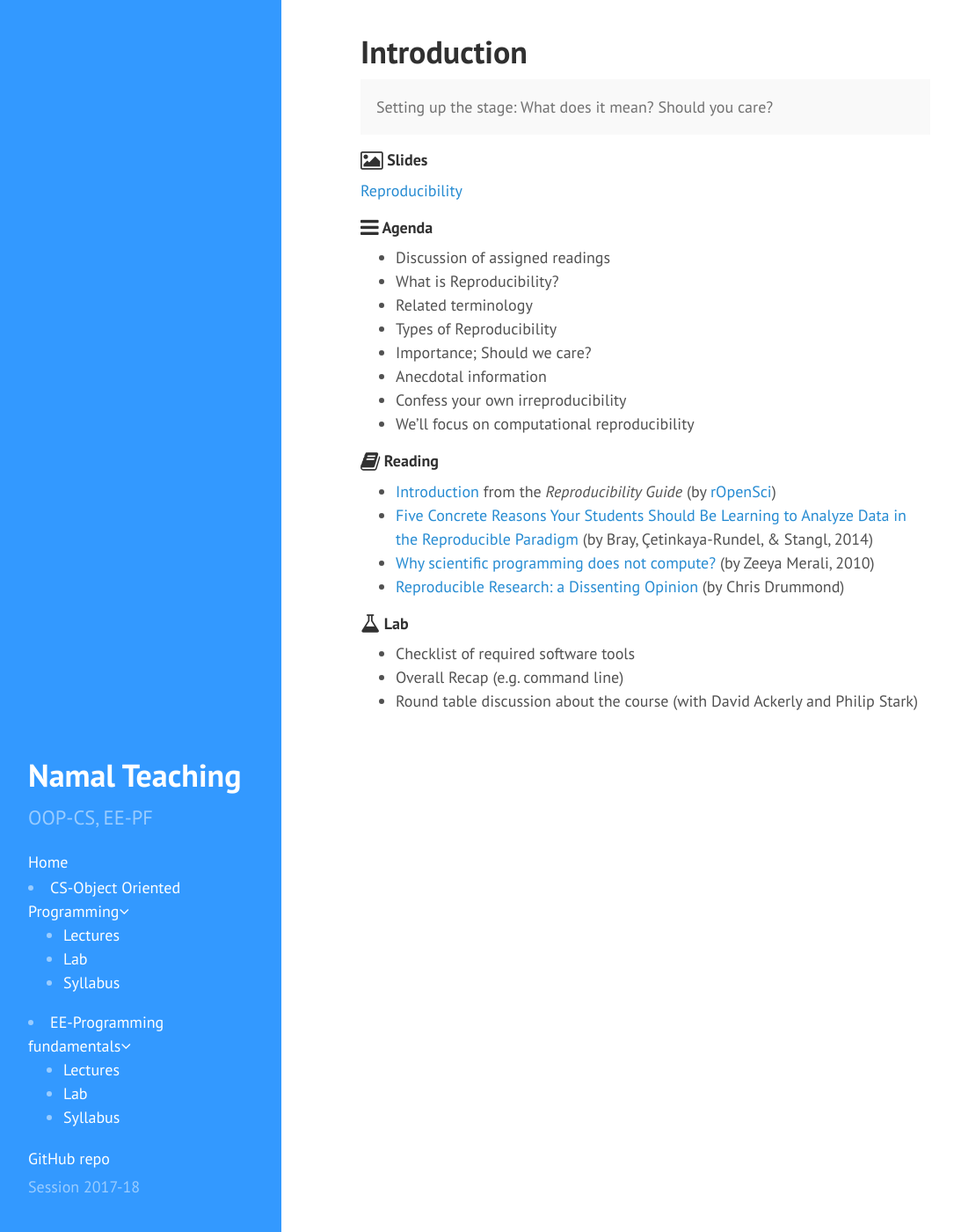
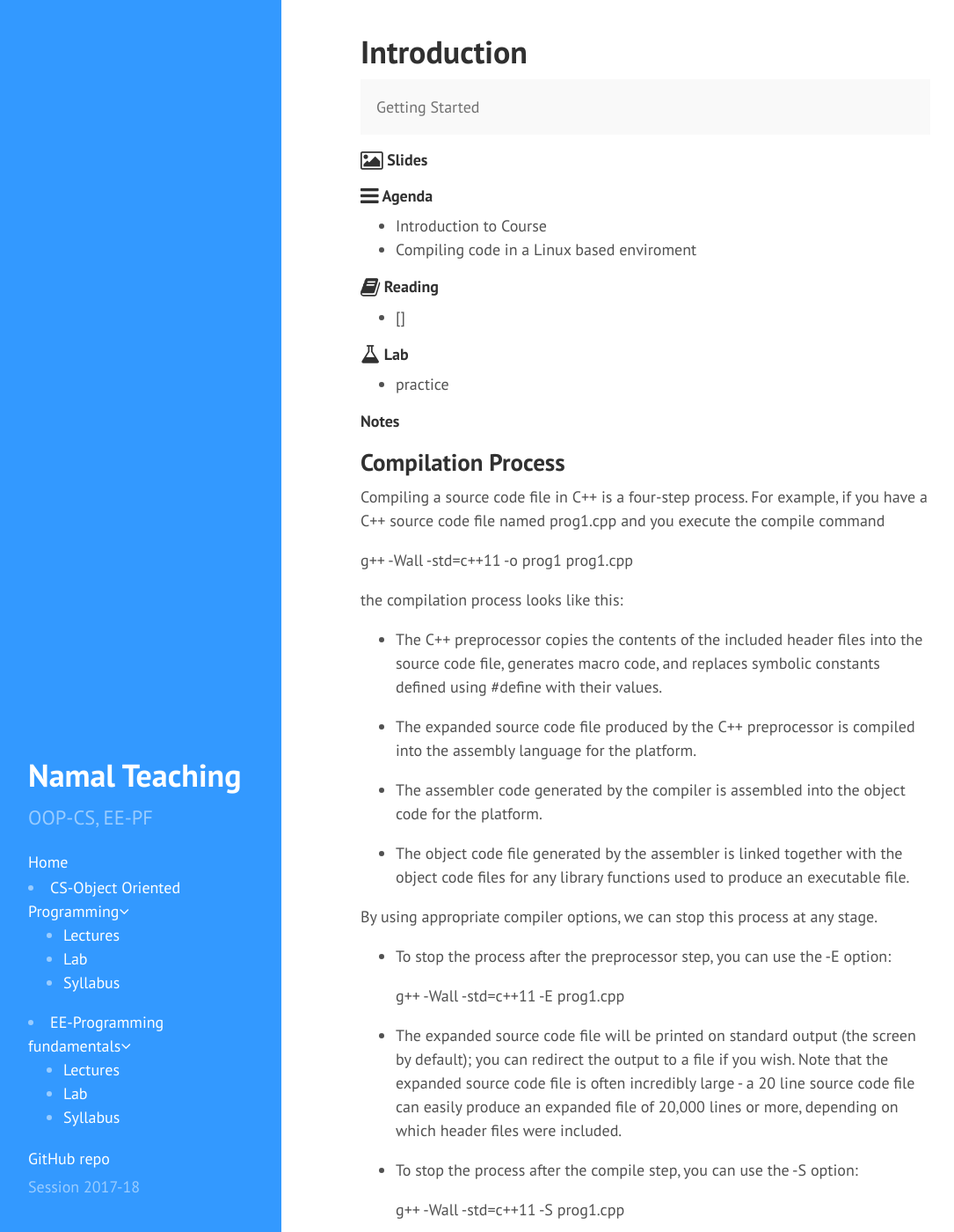
Before and after one commit to gulahmed/gulahmed.github.io, a Jekyll site: the page built from _pages/cs241-OOP/lectures/01-week.md, in a window 1280 px wide and 1400 px high. Shown: the whole window at 88% size, without its empty margins (4-1089 px from the left). Built offline with Jekyll 4.4.1, drawn with Linux system fonts in a browser that asks for light colours; nearby versions of some CDN libraries; some of the changed text lies outside the part shown.

Commit message:
week 1 --basic

```diff
--- a/_pages/cs241-OOP/lectures/01-week.md
+++ b/_pages/cs241-OOP/lectures/01-week.md
@@ -5,7 +5,7 @@ permalink: /lectures/oop-lectures/01-week
 ---
 
 <p class="message">
-  Setting up the stage: What does it mean? Should you care?
+Getting Started
 </p>
 
 
@@ -13,22 +13,13 @@ permalink: /lectures/oop-lectures/01-week
 	<span class="fa fa-picture-o fa-lg main-list-item-icon"></span>
 	Slides
 </h4>
-
-<a href="https://docs.google.com/presentation/d/1MY-XluG_7gTa32m7nDxMl_V0XRUw1_yhohnAXXW2ziE/pub?start=false&loop=false&delayms=3000" target="_blank">Reproducibility</a>
-
 <h4>
 	<span class="fa fa-bars fa-lg main-list-item-icon"></span>
 	Agenda
 </h4>
 
-- Discussion of assigned readings
-- What is Reproducibility?
-- Related terminology
-- Types of Reproducibility
-- Importance; Should we care?
-- Anecdotal information
-- Confess your own irreproducibility
-- We'll focus on computational reproducibility
+- Introduction to Course
+- Compiling code in a Linux based enviroment
 
 
 <h4>
@@ -36,16 +27,51 @@ permalink: /lectures/oop-lectures/01-week
 	Reading
 </h4>
 
-- [Introduction](http://ropensci.github.io/reproducibility-guide/sections/introduction/) from the _Reproducibility Guide_ (by [rOpenSci](https://ropensci.org/about/))
-- [Five Concrete Reasons Your Students Should Be Learning to Analyze Data in the Reproducible Paradigm](http://chance.amstat.org/2014/09/reproducible-paradigm/) (by Bray, Çetinkaya-Rundel, & Stangl, 2014)
-- [Why scientific programming does not compute?](http://www.nature.com/news/2010/101013/pdf/467775a.pdf) (by Zeeya Merali, 2010)
-- [Reproducible Research: a Dissenting Opinion](http://cogprints.org/8675/1/ReproducibleResearch.pdf) (by Chris Drummond)
-
+- []
 <h4>
 	<span class="fa fa-flask fa-lg main-list-item-icon"></span>
 	Lab
 </h4>
 
-- Checklist of required software tools
-- Overall Recap (e.g. command line)
-- Round table discussion about the course (with David Ackerly and Philip Stark)
+- practice
+
+
+<h4>
+Notes
+</h4>
+
+## Compilation Process
+
+Compiling a source code file in C++ is a four-step process. For example, if you have a C++ source code file named prog1.cpp and you execute the compile command
+
+   g++ -Wall -std=c++11 -o prog1 prog1.cpp
+
+the compilation process looks like this:
+
+  -  The C++ preprocessor copies the contents of the included header files into the source code file, generates macro code, and replaces symbolic constants defined using #define with their values.
+
+  -  The expanded source code file produced by the C++ preprocessor is compiled into the assembly language for the platform.
+
+  -  The assembler code generated by the compiler is assembled into the object code for the platform.
+
+  -  The object code file generated by the assembler is linked together with the object code files for any library functions used to produce an executable file.
+
+By using appropriate compiler options, we can stop this process at any stage.
+
+  -  To stop the process after the preprocessor step, you can use the -E option:
+
+       g++ -Wall -std=c++11 -E prog1.cpp
+
+  -  The expanded source code file will be printed on standard output (the screen by default); you can redirect the output to a file if you wish. Note that the expanded source code file is often incredibly large - a 20 line source code file can easily produce an expanded file of 20,000 lines or more, depending on which header files were included.
+
+  -  To stop the process after the compile step, you can use the -S option:
+
+       g++ -Wall -std=c++11 -S prog1.cpp
+
+    By default, the assembler code for a source file named filename.cpp will be placed in a file named filename.s.
+
+  -  To stop the process after the assembly step, you can use the -c option:
+
+       g++ -Wall -std=c++11 -c prog1.cpp
+
+    By default, the assembler code for a source file named filename.cpp will be placed in a file named filename.o.
```
Also changed, not shown: _pages/cs241-OOP/syllabus.md (+20 -8 lines).
